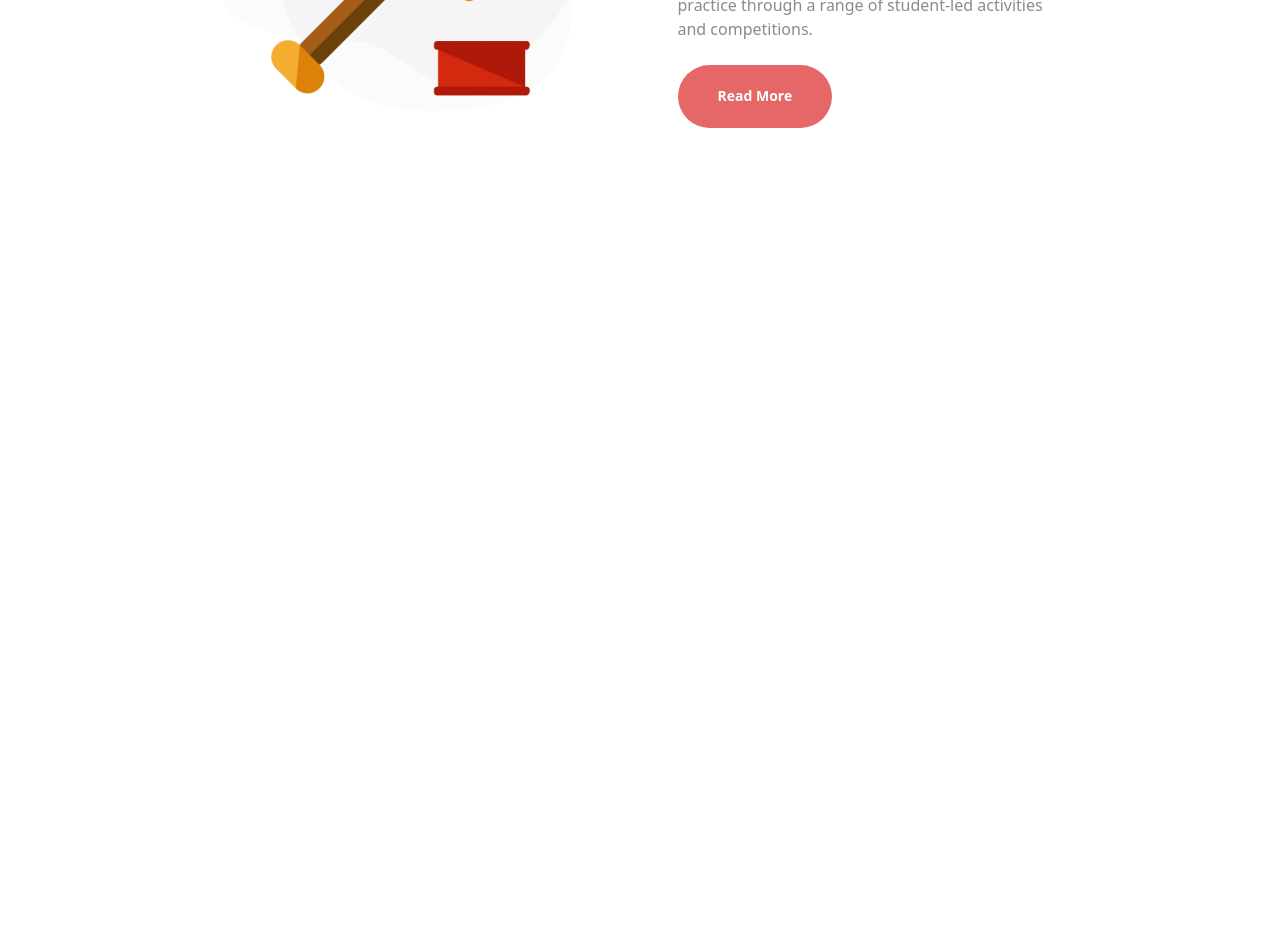
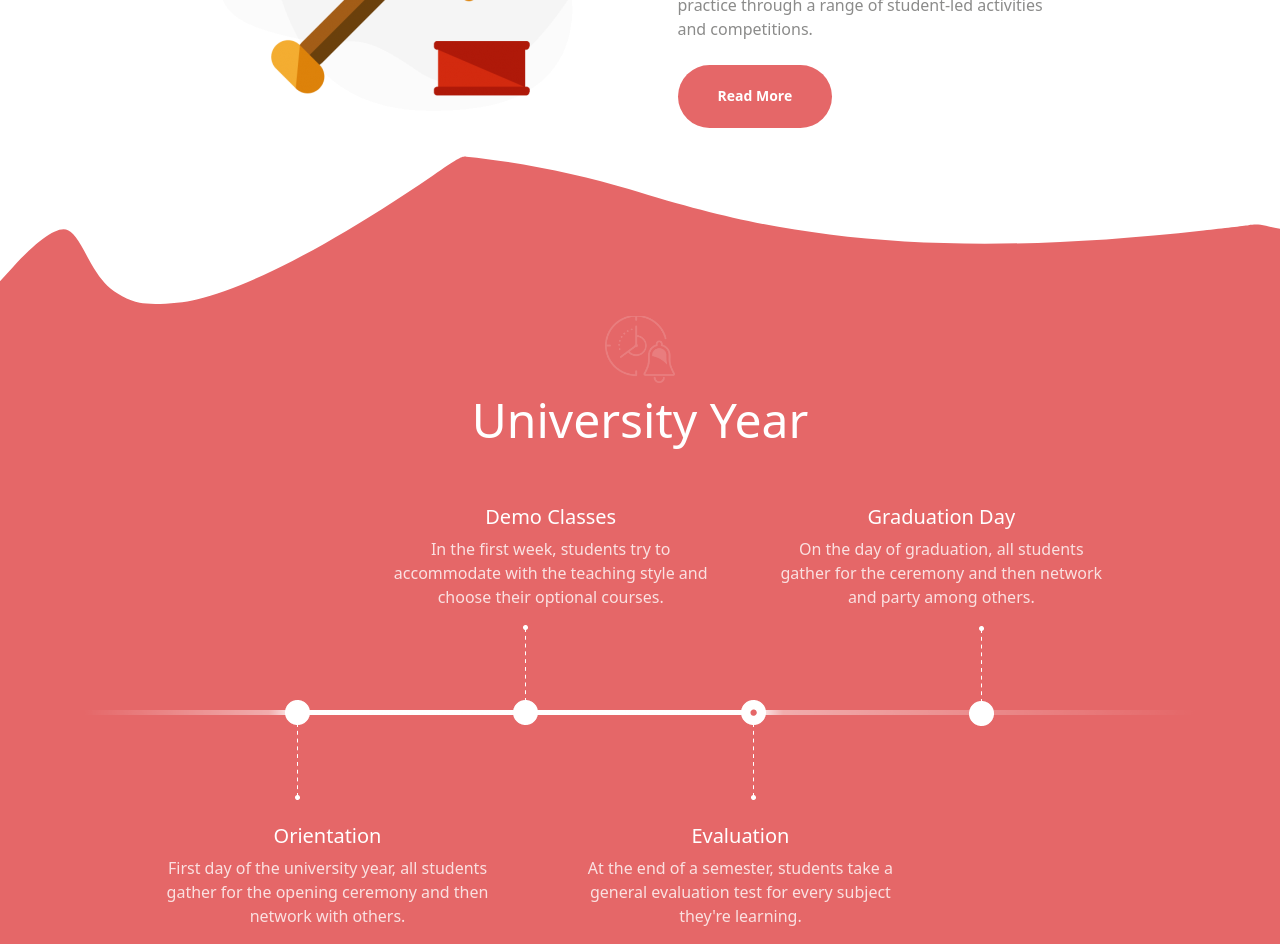
Before and after one commit to MartinelliFabio/proj-html-vuejs, a Vue app: page / in a window 1280 px wide. Shown: the part 2480-3424 px from the top of the page. Before the commit the page ends 2608 px from the top, so only its background shows below. Built offline with nearby package versions, Linux system fonts and the light colour scheme; the HTML template or start-up script is replaced by a standard one.

Commit message:
Made the first part of the SecondMainComponent

```diff
--- a/src/assets/style/general.scss
+++ b/src/assets/style/general.scss
@@ -6,14 +6,20 @@ $fa-font-path : "./webfonts";
 @import '@fortawesome/fontawesome-free/scss/regular.scss';
 @import '@fortawesome/fontawesome-free/scss/solid.scss';
 
-@import url('https://fonts.googleapis.com/css2?family=Open+Sans:wght@400;500;600;700;800&display=swap');
+@import url('https://fonts.cdnfonts.com/css/helvetica-neue-9');
+
+@import url('https://fonts.googleapis.com/css2?family=Source+Sans+Pro:wght@400;600;700;900&display=swap');
 
 @import 'bootstrap/scss/bootstrap.scss';
 
 
 body {
-    font-family: 'Open Sans', sans-serif;
+    font-family: "Helvetica Neue", Helvetica, Arial, sans-serif;
     color: $black2;
+}
+
+p {
+    font-family: 'Source Sans Pro', sans-serif;
 }
 
 img {
--- a/src/assets/style/partials/_variables.scss
+++ b/src/assets/style/partials/_variables.scss
@@ -14,3 +14,4 @@ $gray: #ececee;
 
 // Text colors
 $gray-text: #8b8b8a;
+$text-white: #ffffffcc;
--- a/src/components/FirstMainComponent.vue
+++ b/src/components/FirstMainComponent.vue
@@ -24,8 +24,10 @@
             <div class="box-items mt-4">
                 <div class="container d-flex text-center justify-content-center">
                     <div v-for="(img, index) in imgs" :key="index" class="box" :class="{ 'active': img.active }">
-                        <img :src="img.img" :alt="img.text" class="img-faculties" :class="{ 'active': img.active }">
-                        <p class="text-capitalize fw-bold faculties">{{img.text}}</p>
+                        <a href="#nogo">
+                            <img :src="img.img" :alt="img.text" class="img-faculties" :class="{ 'active': img.active }">
+                            <p class="text-capitalize fw-bold faculties">{{img.text}}</p>
+                        </a>
                     </div>
                 </div>
             </div>
@@ -101,7 +103,11 @@
 
     .box {
         border-left: 2px solid $gray;
-        cursor: pointer;
+        position: relative;
+
+        a {
+            text-decoration: none;
+        }
 
         .img-faculties {
             padding: 25px 70px;
@@ -109,6 +115,7 @@
 
         .img-faculties.active {
             filter: invert(100%) sepia(0%) saturate(1%) hue-rotate(241deg) brightness(250%) contrast(101%);
+
         }
 
         .faculties {
@@ -122,6 +129,20 @@
 
         p {
             color: $white;
+        }
+
+        a::after {
+            position: absolute;
+            top: 100%;
+            left: 50%;
+            margin-left: -15px;
+            width: 0;
+            height: 0;
+            border: solid transparent;
+            border-width: 15px;
+            border-top-color: #DA5F60;
+            content: '';
+            pointer-events: none;
         }
     }
 
--- a/src/components/MainComponent.vue
+++ b/src/components/MainComponent.vue
@@ -1,19 +1,23 @@
 <template>
     <div>
         <FirstMainComponent :imgs='store.imgFirstMain'/>
+    </div>
+    <div>
+        <SecondMainComponent/>
     </div>
 </template>
 
 <script>
 import FirstMainComponent from './FirstMainComponent.vue';
+import SecondMainComponent from './SecondMainComponent.vue';
 import { store } from '../store';
-
 
     export default {
     name: "MainComponent",
     components: {
-        FirstMainComponent
-    },
+    FirstMainComponent,
+    SecondMainComponent
+},
     data() {
         return {
             store
--- /dev/null
+++ b/src/components/SecondMainComponent.vue
@@ -0,0 +1,91 @@
+<template>
+    <div class="svg">
+    <img src="../../public/svg/svg-0.svg">
+    </div>
+    <div class="bg-red">
+        <div class="container">
+            <div class="d-flex align-items-center flex-column">
+                <img src="../../public/img/Clock-and-Bell.png" class="clock-bell">
+                <h2 class="display-5 text-white mt-2">University Year</h2>
+                <div class="d-flex mt-5 text-center">
+                    <div class="demo w30">
+                        <h5 class="text-white">Demo Classes</h5>
+                        <p>In the first week, students try to accommodate with the teaching style and choose their optional courses.</p>
+                    </div>
+                    <div class="graduation w30">
+                        <h5 class="text-white">Graduation Day</h5>
+                        <p>On the day of graduation, all students gather for the ceremony and then network and party among others.</p>
+                    </div>
+                </div>
+                <div class="">
+                    <img src="../../public/img/Timeline-Item.png" alt="">
+                </div>
+                <div class="d-flex mt-4 text-center">
+                    <div class="orientation w30">
+                        <h5 class="text-white">Orientation</h5>
+                        <p>First day of the university year, all students gather for the opening ceremony and then network with others.</p>
+                    </div>
+                    <div class="evaluation w30">
+                        <h5 class="text-white">Evaluation</h5>
+                        <p>At the end of a semester, students take a general evaluation test for every subject they&apos;re learning.</p>
+                    </div>
+                </div>
+            </div>
+            <div>
+
+            </div>
+        </div>
+    </div>
+</template>
+
+<script>
+    export default {
+        name: 'SecondMainComponent'
+    }
+</script>
+
+<style lang="scss" scoped>
+@use '../assets/style/partials/variables' as *;
+
+p {
+    color: $text-white;
+}
+
+.svg {
+    position: relative;
+    overflow: hidden;
+    bottom: -1px;
+}
+
+.bg-red {
+    background-color: $pink;
+}
+
+.clock-bell {
+    width: 70px;
+}
+
+.w30 {
+    width: 30%;
+}
+
+.demo {
+    position: relative;
+    left: 27%;
+}
+
+.graduation {
+    position: relative;
+    left: 32%;
+}
+
+.orientation {
+    position: relative;
+    left: 7%;
+}
+
+.evaluation {
+    position: relative;
+    left: 14%;
+}
+</style>
```
